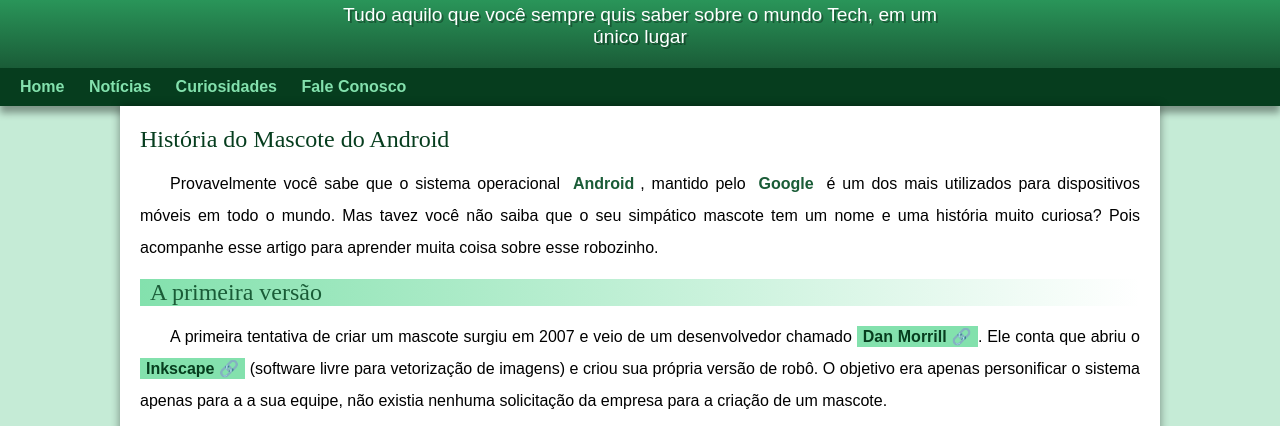
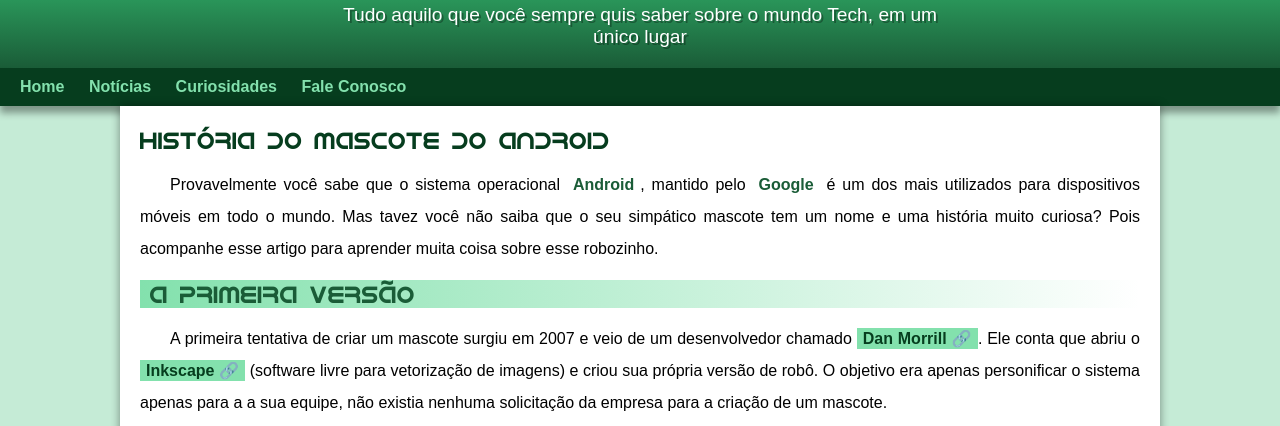
Before and after one commit to guilhermetormena/site, a plain HTML site: page index.html in a window 1280 px wide. Shown: the part 85-511 px from the top of the page. Drawn offline with Linux system fonts and the light colour scheme; the site is published under a folder, as on GitHub Pages, so addresses that start at the root find nothing.

Commit message:
Update style.css

```diff
--- a/css/style.css
+++ b/css/style.css
@@ -6,7 +6,7 @@
 /*ADICIONADO FONTE DA PASTA*/
 @font-face {
     font-family: 'Android'; /*nome de chamada da fonte*/
-    src: url('/fontes/idroid.otf') /*diretorio da fonte*/ format('opentype') /*VERIFICAR*/;
+    src: url('../fontes/idroid.otf') /*diretorio da fonte*/ format('opentype') /*VERIFICAR*/;
     font-weight: normal; /*peso da fonte*/
 }
 
```
